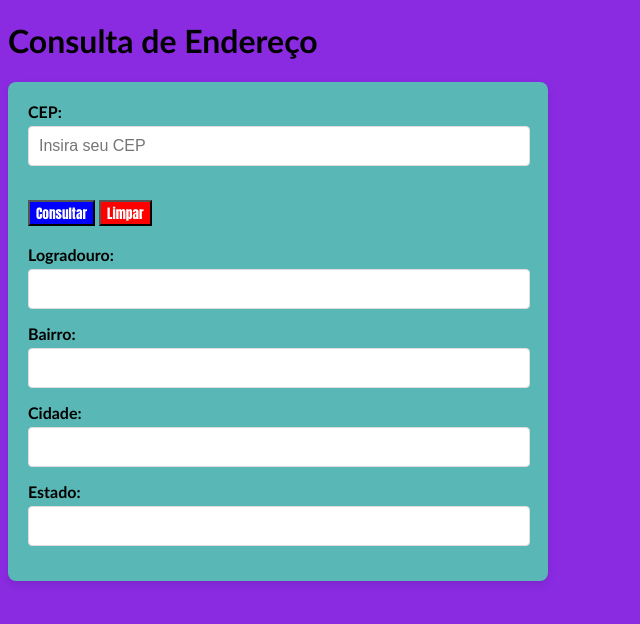
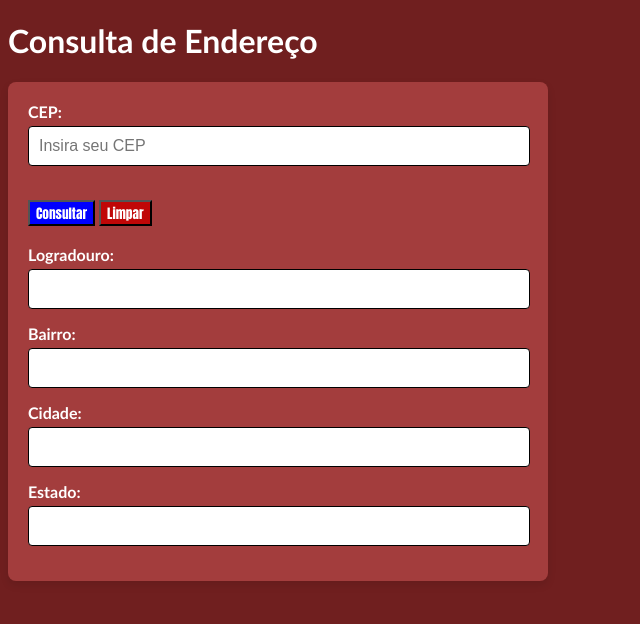
Before and after one commit to BrayanFj/API_ViaCEP_JS, a plain HTML site: page index.html in a window 1280 px wide. Shown: the whole page, without its empty margins (0-640 px from the left). Drawn offline with Linux system fonts and the light colour scheme.

Commit message:
commit 1.1

```diff
--- a/ConsultaCep.js
+++ b/ConsultaCep.js
@@ -11,14 +11,7 @@ function consultarCEP() {
                   preencherCampos(data);
               }
           })
-          .catch(error => {
-              console.error('Erro:', error);
-              alert('Erro ao consultar o CEP');
-          });
-  } else {
-      alert('CEP inválido');
-      limparCampos();
-  }
+        }
 }
 
 function preencherCampos(dados) {
--- a/index.html
+++ b/index.html
@@ -11,7 +11,7 @@
     <h1>Consulta de Endereço</h1>
     <form id="form-cep">
         <label for="cep">CEP:</label>
-        <input type="text" id="cep" name="cep" placeholder="Insira seu CEP" />
+        <input type="text" id="cep" name="cep" placeholder="Insira seu CEP" required/>
         <br>
         <br>
         <button class="botaoConsulta" type="button" onclick="consultarCEP()">Consultar</button>
@@ -29,6 +29,8 @@
         <br/>
         <label for="estado">Estado:</label>
         <input type="text" id="estado" name="estado" readonly />
+
     </form>
+
 </body>
 </html>
--- a/style.css
+++ b/style.css
@@ -1,48 +1,60 @@
-
-
-body{
-    background-color: blueviolet;
-    font-family: 'Trebuchet MS', 'Lucida Sans Unicode', 'Lucida Grande', 'Lucida Sans', Arial, sans-serif;
-
+body {
+  background-color: rgb(112, 31, 31);
+  font-family: "Trebuchet MS", "Lucida Sans Unicode", "Lucida Grande",
+    "Lucida Sans", Arial, sans-serif;
 }
 
 .botaoConsulta {
   color: rgb(255, 255, 255);
   background-color: blue;
-    font-family: Impact, Haettenschweiler, 'Arial Narrow Bold', sans-serif;
-
+  font-family: Impact, Haettenschweiler, "Arial Narrow Bold", sans-serif;
+  transition: background-color 0.5s ease, color 0.5s ease, transform 0.5s;
 }
-
 
 .botaoLimpar {
   color: rgb(255, 255, 255);
-    background-color: rgb(255, 0, 0);
-    font-family: Impact, Haettenschweiler, 'Arial Narrow Bold', sans-serif;
+  background-color: rgb(192, 7, 7);
+  font-family: Impact, Haettenschweiler, "Arial Narrow Bold", sans-serif;
+}
 
+.botaoConsulta:hover {
+  background-color: rgb(0, 255, 76);
+  color: white;
+  transform: scale(1.2);
+}
+
+.botaoLimpar:hover {
+  background-color: rgb(250, 2, 2);
+  color: white;
+  transform: scale(1.2);
 }
 
 label {
   font-weight: bold;
   display: block;
   margin-bottom: 5px;
-
 }
 
 input[type="text"] {
   width: calc(100% - 20px);
   padding: 10px;
   margin-bottom: 15px;
-    border: 1px solid #ddd;
+  border: 1px solid #000000;
   border-radius: 4px;
   font-size: 16px;
 }
 
 form {
-    background-color: #59b7b5;
+    color: white;
+  background-color: #a33d3d;
   padding: 20px;
   border-radius: 8px;
   box-shadow: 0 4px 8px rgba(0, 0, 0, 0.1);
   width: 100%;
   max-width: 500px;
+}
 
+
+h1{
+     color: white;
 }
```
Lines whose indentation alone changed are shown as unchanged.
